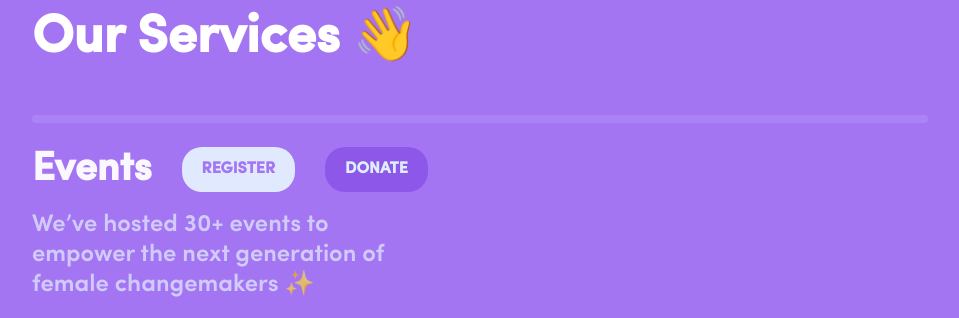
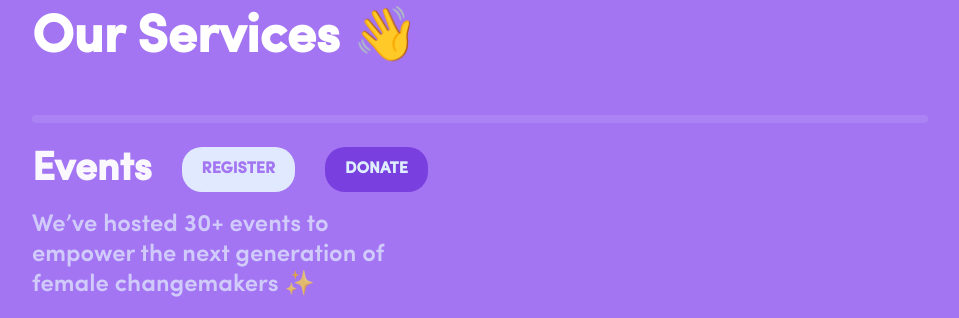
Before and after one commit to girlgenius/Girl-Genius-Website, a website: page home/home.html in a window 1280 px wide. Shown: the part 2997-3315 px from the top of the page, without its empty margins (160-1119 px from the left). Drawn offline with Linux system fonts and the light colour scheme.

Commit message:
Darken donate color

```diff
--- a/home/home.css
+++ b/home/home.css
@@ -484,7 +484,7 @@ p {
   position: relative;
   display: inline-block;
   top: -3px;
-  background-color: #8C57EA;
+  background-color: #783DDE;
   color: #E2F5FF
 }
 
@@ -496,7 +496,7 @@ p {
 
 #services #button2:hover {
   box-shadow: none;
-  background-color: #7D3EEB;
+  background-color: #6A2AD8;
 }
 
 #services img {
```
